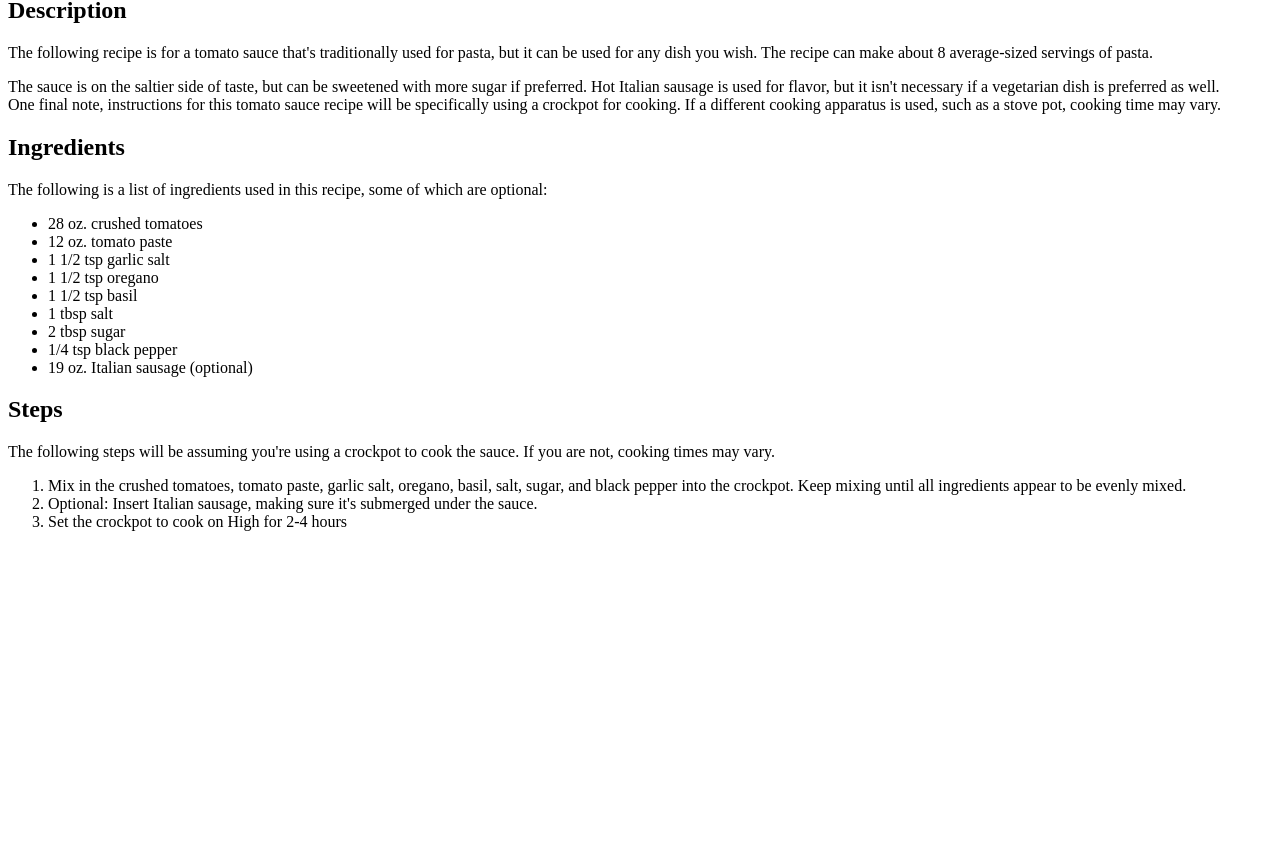
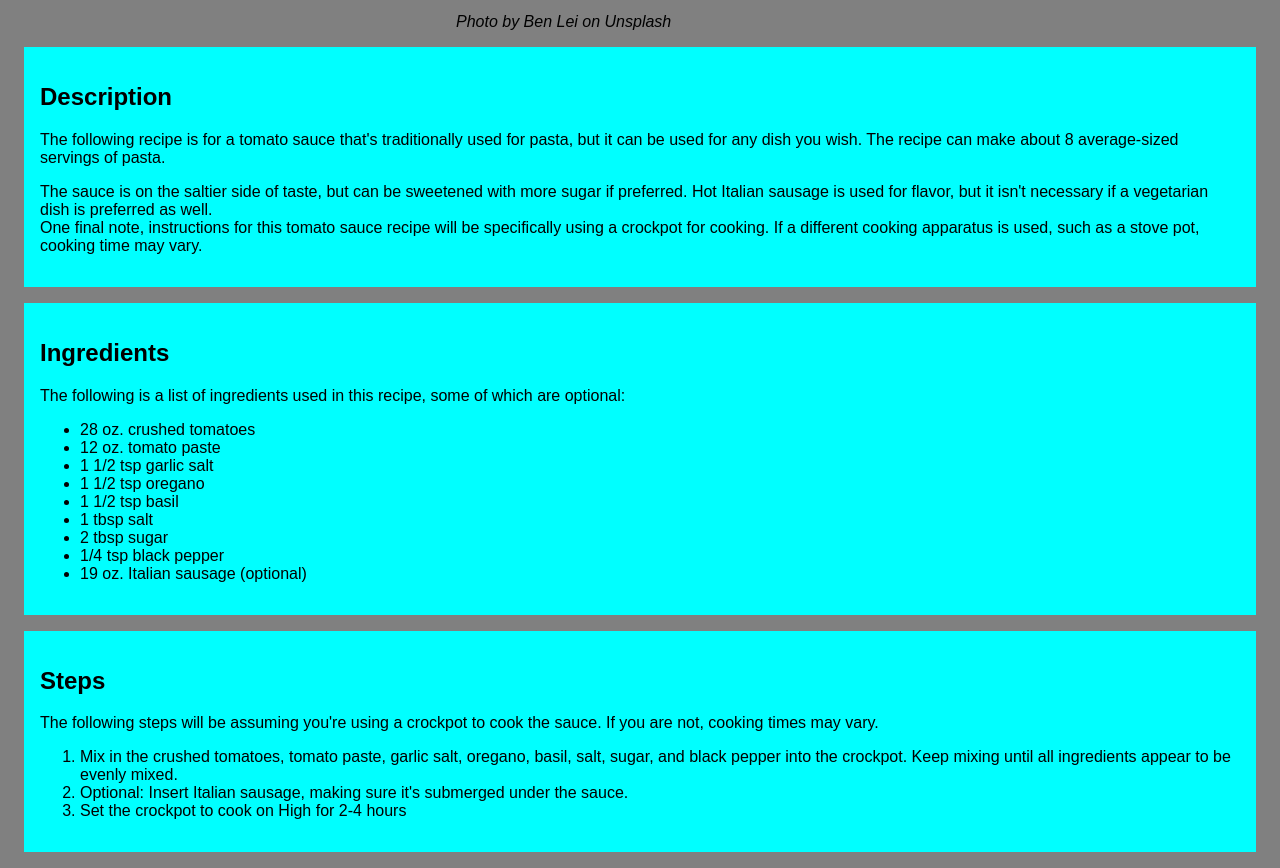
Before and after one commit to vbennett4/odin-recipes, a plain HTML site: page recipes/pasta.html in a window 1280 px wide. Shown: the part 667-1535 px from the top of the page. Before the commit the page ends 1214 px from the top, so only its background shows below. Drawn offline with Linux system fonts and the light colour scheme.

Commit message:
Add CSS styling to all web pages
Created a new CSS file to add styling to all web pages. This included
background colors for blocks of text, as well as padding and margins to
better position and separate sections of text and headings.

```diff
--- a/recipes/pasta.html
+++ b/recipes/pasta.html
@@ -4,19 +4,24 @@
     <meta charset="UTF-8">
     <meta name="viewport" content="width=device-width, initial-scale=1.0">
     <title>Tomato Sauce Recipe</title>
+    <link rel="stylesheet" href="../style.css">
 </head>
 <body>
     <a href="../index.html">Home</a>
     <h1>Tomato Sauce</h1>
+
     <img src="../images/pasta.jpg" alt="Pasta with Tomato Sauce" height="500" width="550">
-    <p>Photo by <a href="https://unsplash.com/@bleiplays33?utm_source=unsplash&utm_medium=referral&utm_content=creditCopyText" target="_blank" rel="noreferrer">Ben Lei</a> on <a href="https://unsplash.com/photos/potato-fries-on-white-ceramic-plate-flFd8L7_B3g?utm_source=unsplash&utm_medium=referral&utm_content=creditCopyText" target="_blank" rel="noreferrer">Unsplash</a></p>
+    <p id="attribution_pasta">Photo by <a href="https://unsplash.com/@bleiplays33?utm_source=unsplash&utm_medium=referral&utm_content=creditCopyText" target="_blank" rel="noreferrer">Ben Lei</a> on <a href="https://unsplash.com/photos/potato-fries-on-white-ceramic-plate-flFd8L7_B3g?utm_source=unsplash&utm_medium=referral&utm_content=creditCopyText" target="_blank" rel="noreferrer">Unsplash</a></p>
 
+    <div class="description">
         <h2>Description</h2>
         <p>The following recipe is for a tomato sauce that's traditionally used for pasta, but it can be used for any dish you wish. The recipe can make about 8 average-sized servings of pasta.</p>
         <p>The sauce is on the saltier side of taste, but can be sweetened with more sugar if preferred. Hot Italian sausage is used for flavor, but it isn't necessary if a vegetarian dish is preferred as well.<br>
         One final note, instructions for this tomato sauce recipe will be specifically using a crockpot for cooking. If a different cooking apparatus is used, such as a stove pot, cooking time may vary.
         </p>
+    </div>
 
+    <div class="ingredients">
         <h2>Ingredients</h2>
         <p>The following is a list of ingredients used in this recipe, some of which are optional:</p>
         <ul>
@@ -30,7 +35,9 @@
             <li>1/4 tsp black pepper</li>
             <li>19 oz. Italian sausage (optional)</li>
         </ul>
+    </div>
 
+    <div class="steps">
         <h2>Steps</h2>
         <p>The following steps will be assuming you're using a crockpot to cook the sauce. If you are not, cooking times may vary.</p>
         <ol>
@@ -38,5 +45,6 @@
             <li>Optional: Insert Italian sausage, making sure it's submerged under the sauce.</li>
             <li>Set the crockpot to cook on High for 2-4 hours</li>
         </ol>
+    </div>
 </body>
 </html>
--- /dev/null
+++ b/style.css
@@ -0,0 +1,54 @@
+body {
+    background-color: grey;
+    font-family: Arial, Helvetica, sans-serif
+}
+
+h1 {
+    background-color:aqua;
+    text-align: center;
+    padding: 16px;
+    margin: 16px 40vw;
+}
+
+a {
+    color: black;
+    text-decoration: none;
+}
+
+img {
+    display: block;
+    margin: 0 auto;
+}
+
+#attribution_salad {
+    padding: 0 33.5vw;
+    font-style: italic;
+}
+
+#attribution_pasta {
+    padding: 0 35vw;
+    font-style: italic;
+}
+
+#attribution_steak {
+    padding: 0 35vw;
+    font-style: italic;
+}
+
+div.description {
+    background-color: aqua;
+    padding: 16px;
+    margin: 16px;
+}
+
+div.ingredients {
+    background-color: aqua;
+    padding: 16px;
+    margin: 16px;
+}
+
+div.steps {
+    background-color: aqua;
+    padding: 16px;
+    margin: 16px;
+}
```
Also changed, not shown: index.html (+1 -0 lines), recipes/pasta_salad.html (+8 -1 lines), recipes/steak_seasoning.html (+9 -1 lines). Lines whose indentation alone changed are shown as unchanged.
